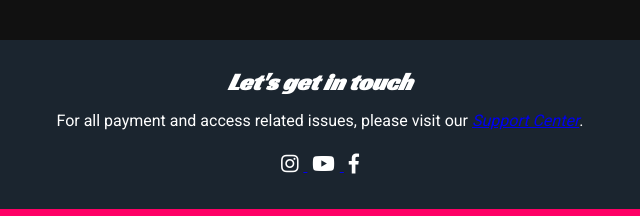
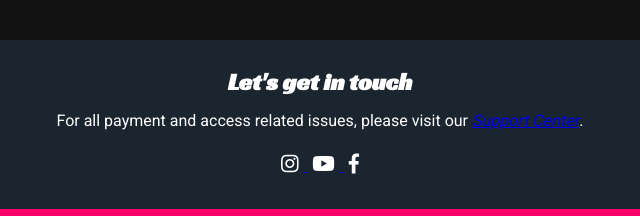
Before and after one commit to martinaveljanovska/RebelliousUnicorns, a plain HTML site: page item.html in a window 1280 px wide. Shown: the part 765-981 px from the top of the page, 320-960 px from the left. Drawn offline with nearby package versions, Linux system fonts and the light colour scheme; a script that the page names is missing; files whose address does not match are found by name.

Commit message:
style changes

```diff
--- a/scss/_footer.scss
+++ b/scss/_footer.scss
@@ -20,6 +20,7 @@
 
 		h2 {
 			font-family: var(--font1);
+			font-style: normal !important;
 		}
 
 		.social-icons {
```
Also changed, not shown: scss/_ui-styles.scss (+6 -4 lines), css/style.min.css, 1 other file.
